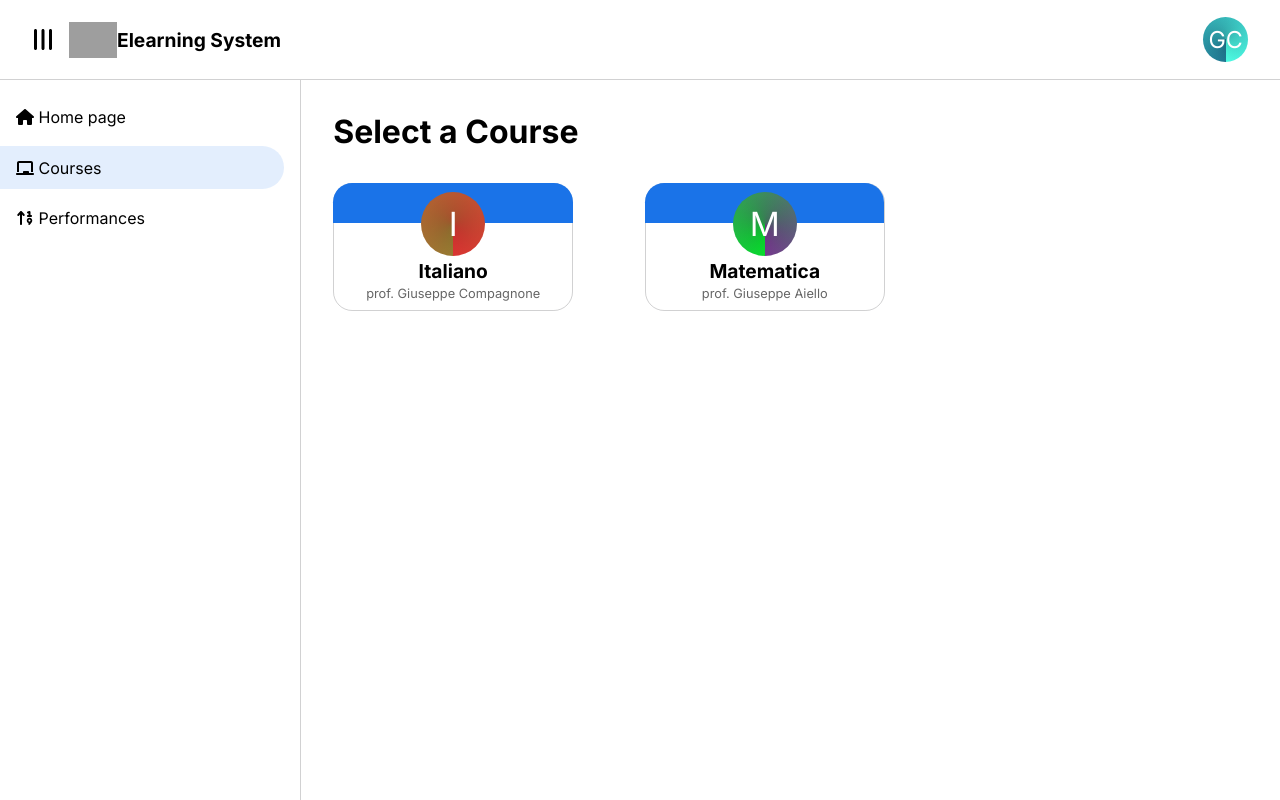
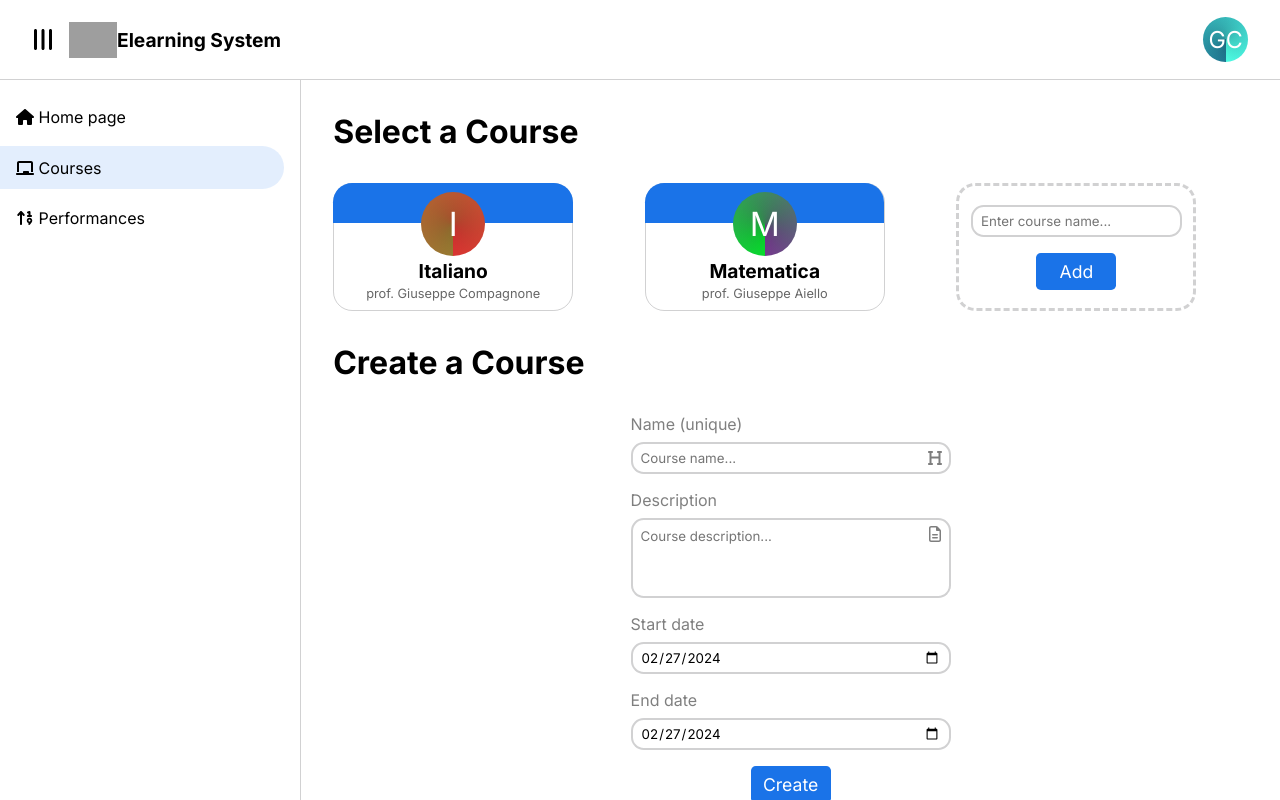
Before and after one commit to Giuseppe-Compagnone/database-project, a React app in the folder frontend/: page /courses in a window 1280 px wide. Built offline with nearby package versions, Linux system fonts and the light colour scheme; grey boxes are pictures that could not be loaded.

Commit message:
teacher pages

```diff
--- a/frontend/src/pages/CoursePage/CoursePage.scss
+++ b/frontend/src/pages/CoursePage/CoursePage.scss
@@ -40,5 +40,6 @@
     flex-direction: column;
     margin-top: 2rem;
     gap: 1.5rem;
+    margin-bottom: 2rem;
   }
 }
--- a/frontend/src/pages/CoursePage/CoursePage.tsx
+++ b/frontend/src/pages/CoursePage/CoursePage.tsx
@@ -1,14 +1,25 @@
-import React from "react";
+import React, { useState } from "react";
 import { Material } from "./components";
+import { FontAwesomeIcon } from "@fortawesome/react-fontawesome";
+import {
+  faEnvelope,
+  faHeading,
+  faLink,
+} from "@fortawesome/free-solid-svg-icons";
+import { faFileLines } from "@fortawesome/free-regular-svg-icons";
+import { Button } from "../../components";
 
 const CoursePage = () => {
+  //States
+  const [evaluation, setEvaluation] = useState<string>("");
+
   return (
     <div className="course-page">
       <div className="header">
         <div className="teacher">prof. teacher</div>
         <h1 className="title">Course Name</h1>
         <p className="desc">description</p>
-        <div className="enrolleds">enrolleds: 0</div>
+        <div className="enrolleds">Enrolleds: 0</div>
       </div>
       <h1 className="title">Materials</h1>
       <div className="materials">
@@ -31,6 +42,86 @@ const CoursePage = () => {
           postDate={"2024/02/26"}
         />
       </div>
+      <h1 className="title">Upload Material</h1>
+      <form
+        className="form"
+        onSubmit={(e) => {
+          e.preventDefault();
+          console.log("Submit");
+        }}
+      >
+        <div className="field-wrapper">
+          <div className="icon">
+            <FontAwesomeIcon icon={faHeading} />
+          </div>
+          <label htmlFor="name">Name</label>
+          <input type="text" placeholder="Material name..." name="name" />
+        </div>
+        <div className="field-wrapper">
+          <div className="icon textarea">
+            <FontAwesomeIcon icon={faFileLines} />
+          </div>
+          <label htmlFor="desc">Description</label>
+          <textarea
+            name="desc"
+            placeholder="Material description..."
+            required={false}
+          />
+        </div>
+        <div className="field-wrapper">
+          <div className="icon">
+            <FontAwesomeIcon icon={faLink} />
+          </div>
+          <label htmlFor="link">Link</label>
+          <input type="text" placeholder="Material link..." name="link" />
+        </div>
+        <Button text={"Upload"} onClick={() => {}} />
+      </form>
+      <h1 className="title" style={{ margin: "2rem 0" }}>
+        Upload Student Performance
+      </h1>
+      <form
+        className="form"
+        onSubmit={(e) => {
+          e.preventDefault();
+          console.log("Submit");
+        }}
+      >
+        <div className="field-wrapper">
+          <div className="icon">
+            <FontAwesomeIcon icon={faEnvelope} />
+          </div>
+          <label htmlFor="mail">Email</label>
+          <input type="email" placeholder="Student email..." name="mail" />
+        </div>
+
+        <div className="field-wrapper">
+          <div className="icon">
+            <FontAwesomeIcon icon={faLink} />
+          </div>
+          <label htmlFor="eval">Evaluation</label>
+          <input
+            type="text"
+            placeholder="Student Evaluation"
+            name="eval"
+            value={evaluation}
+            onChange={(e) => {
+              if (e.target.value === "") {
+                setEvaluation("");
+                return;
+              }
+              if (!/^-?\d*$/.test(e.target.value)) return;
+              const evaluation = parseInt(e.target.value);
+              if (evaluation > 30) {
+                setEvaluation("30");
+              } else {
+                setEvaluation(evaluation.toString());
+              }
+            }}
+          />
+        </div>
+        <Button text={"Upload"} onClick={() => {}} />
+      </form>
     </div>
   );
 };
--- a/frontend/src/pages/CoursesPage/CoursesPage.scss
+++ b/frontend/src/pages/CoursesPage/CoursesPage.scss
@@ -10,5 +10,40 @@
     display: grid;
     grid-template-columns: repeat(auto-fill, minmax(240px, 1fr));
     grid-gap: 20px;
+    margin-bottom: 2rem;
+
+    .add {
+      width: 15rem;
+      height: 8rem;
+      display: flex;
+      align-items: center;
+      justify-content: center;
+      flex-direction: column;
+      border: 3px dashed var(--secondary-color-trs);
+      border-radius: 1.2rem;
+      color: var(--secondary-color-trs);
+      transition: all 0.2s ease-in-out;
+      gap: 1rem;
+
+      input {
+        background: #fff;
+        width: 90%;
+        padding: 0 0.5rem;
+        height: 2rem;
+        border: 2px solid var(--secondary-color-trs);
+        border-radius: 0.8rem;
+        outline: none;
+        padding-right: 2rem;
+        transition: all 0.2s ease-in-out;
+
+        &:focus {
+          border: 2px solid var(--primary-color);
+        }
+      }
+
+      &:hover {
+        border: 3px dashed var(--secondary-color);
+      }
+    }
   }
 }
--- a/frontend/src/pages/CoursesPage/CoursesPage.tsx
+++ b/frontend/src/pages/CoursesPage/CoursesPage.tsx
@@ -1,8 +1,31 @@
-import React from "react";
+import React, { useState } from "react";
 import { Course } from "./components";
 import { Link, useNavigate } from "react-router-dom";
+import { FontAwesomeIcon } from "@fortawesome/react-fontawesome";
+import {
+  faCalendar,
+  faHeading,
+  faPlus,
+} from "@fortawesome/free-solid-svg-icons";
+import { Button } from "../../components";
+import { faFileLines } from "@fortawesome/free-regular-svg-icons";
 
 const CoursesPage = () => {
+  //Methods
+  const getTomorrowDate = () => {
+    const today = new Date();
+    const year = today.getFullYear();
+    const month = String(today.getMonth() + 1).padStart(2, "0");
+    const day = String(today.getDate() + 1).padStart(2, "0");
+    return `${year}-${month}-${day}`;
+  };
+
+  //States
+  const [newCourse, setNewCourse] = useState<string>("");
+  const [startDate, setStartDate] = useState(getTomorrowDate());
+  const [endDate, setDate] = useState(getTomorrowDate());
+
+  //Hooks
   const navigate = useNavigate();
 
   return (
@@ -23,6 +46,71 @@ const CoursesPage = () => {
             navigate("/course/matematica");
           }}
         />
+        <div className="add">
+          <input
+            type="text"
+            placeholder="Enter course name..."
+            value={newCourse}
+            onChange={(e) => {
+              setNewCourse(e.target.value);
+            }}
+          />
+          <Button text={"Add"} onClick={() => {}} />
+        </div>
+      </div>
+      <h1 className="title">Create a Course</h1>
+      <div className="create">
+        <form
+          className="form"
+          onSubmit={(e) => {
+            e.preventDefault();
+            console.log("Submit");
+          }}
+        >
+          <div className="field-wrapper">
+            <div className="icon">
+              <FontAwesomeIcon icon={faHeading} />
+            </div>
+            <label htmlFor="name">Name (unique)</label>
+            <input type="text" placeholder="Course name..." name="name" />
+          </div>
+          <div className="field-wrapper">
+            <div className="icon textarea">
+              <FontAwesomeIcon icon={faFileLines} />
+            </div>
+            <label htmlFor="desc">Description</label>
+            <textarea
+              name="desc"
+              placeholder="Course description..."
+              required={false}
+            />
+          </div>
+          <div className="field-wrapper">
+            <label htmlFor="start">Start date</label>
+            <input
+              type="date"
+              name="start"
+              value={startDate}
+              onChange={(e) => {
+                setStartDate(e.target.value);
+              }}
+              min={getTomorrowDate()}
+            />
+          </div>
+          <div className="field-wrapper">
+            <label htmlFor="end">End date</label>
+            <input
+              type="date"
+              name="end"
+              value={startDate}
+              onChange={(e) => {
+                setStartDate(e.target.value);
+              }}
+              min={getTomorrowDate()}
+            />
+          </div>
+          <Button text={"Create"} onClick={() => {}} />
+        </form>
       </div>
     </div>
   );
--- a/frontend/styles/general.scss
+++ b/frontend/styles/general.scss
@@ -29,6 +29,7 @@ a {
   flex-direction: column;
   gap: 1rem;
   width: 100%;
+  margin-top: 1rem;
 
   .field-wrapper {
     display: flex;
@@ -88,6 +89,10 @@ a {
       }
     }
 
+    input[type="date"] {
+      padding-right: 0.5rem;
+    }
+
     select {
       -webkit-appearance: none;
       -moz-appearance: none;
```
